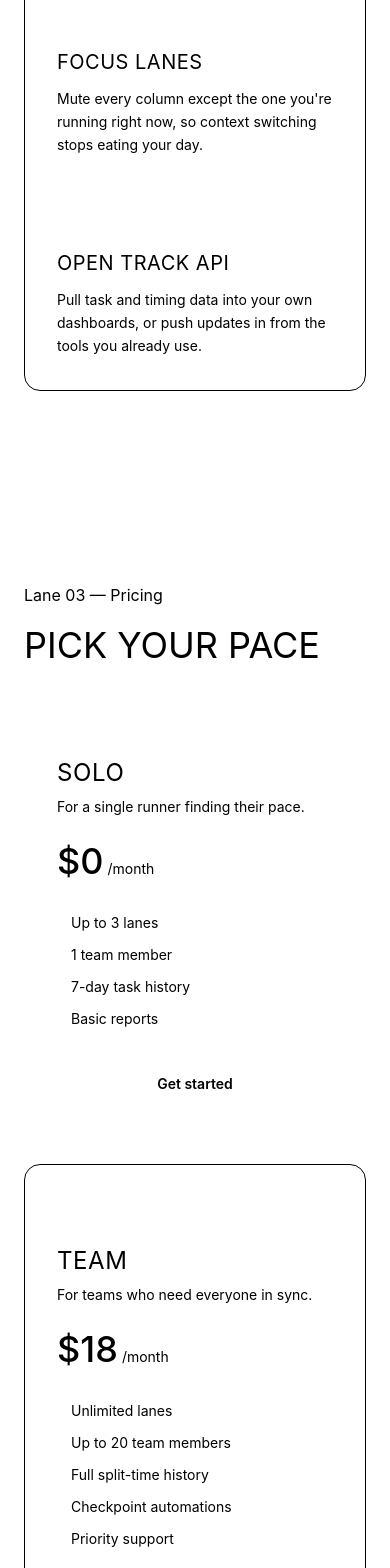
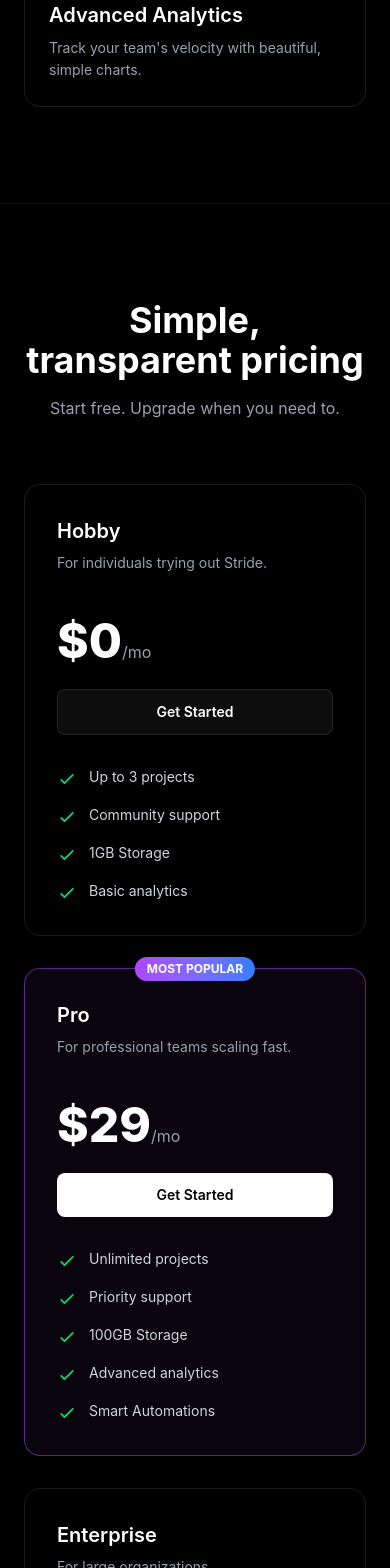
Before and after one commit to joylne15/Stride-saas, a React (Vite) app: page / in a window 390 px wide. Shown: the part 2164-3732 px from the top of the page. Built offline with nearby package versions, Linux system fonts and the light colour scheme.

Commit message:
saas modification

```diff
--- a/src/App.tsx
+++ b/src/App.tsx
@@ -1,23 +1,25 @@
-import Navbar from "./components/Navbar";
-import Hero from "./components/Hero";
-import Features from "./components/Features";
-import Pricing from "./components/pricing";
-import Testimonials from "./components/Testimonials";
-import FAQ from "./components/FAQ";
-import Footer from "./components/Footer";
+// src/App.tsx
+import Navbar from './components/Navbar';
+import Hero from './components/Hero';
+import Features from './components/Features';
+import Pricing from './components/Pricing';
+import Testimonials from './components/Testimonials';
+import FAQ from './components/FAQ';
+import Footer from './components/Footer';
 
 export default function App() {
   return (
-    <div className="min-h-screen bg-cloud font-body text-ink">
+    // The main wrapper. bg-black makes the whole page dark.
+    <div className="bg-black min-h-screen antialiased">
+
       <Navbar />
-      <main>
-        <Hero />
-        <Features />
-        <Pricing />
-        <Testimonials />
-        <FAQ />
-      </main>
+      <Hero />
+      <Features />
+      <Pricing />
+      <Testimonials />
+      <FAQ />
       <Footer />
+
     </div>
   );
 }
--- a/src/components/Features.tsx
+++ b/src/components/Features.tsx
@@ -1,50 +1,37 @@
-const FEATURES = [
-  {
-    title: "Live pace tracking",
-    desc: "See which tasks are gaining speed and which have stalled, at a glance, with no manual status updates.",
-  },
-  {
-    title: "Checkpoint automation",
-    desc: "Set rules so cards move lanes automatically the moment a condition is met — a review, an approval, a merge.",
-  },
-  {
-    title: "Split-time reports",
-    desc: "Every task keeps a timestamped history of how long it spent in each lane, so bottlenecks are easy to spot.",
-  },
-  {
-    title: "Team relay view",
-    desc: "Hand off work cleanly with a queue that shows exactly who's up next and what they're waiting on.",
-  },
-  {
-    title: "Focus lanes",
-    desc: "Mute every column except the one you're running right now, so context switching stops eating your day.",
-  },
-  {
-    title: "Open track API",
-    desc: "Pull task and timing data into your own dashboards, or push updates in from the tools you already use.",
-  },
+// src/components/Features.tsx
+const features = [
+  { title: "Lightning Fast", desc: "Optimized for speed, loading your dashboards in milliseconds." },
+  { title: "Secure by Default", desc: "Enterprise-grade security baked into every line of code." },
+  { title: "Seamless Integrations", desc: "Connect with Slack, GitHub, and 100+ tools in one click." },
+  { title: "Real-time Updates", desc: "See changes instantly as your team updates tasks." },
+  { title: "Smart Automations", desc: "Let Stride handle the busywork so you can focus on building." },
+  { title: "Advanced Analytics", desc: "Track your team's velocity with beautiful, simple charts." }
 ];
 
 export default function Features() {
   return (
-    <section id="features" className="mx-auto max-w-6xl px-6 py-24">
-      <p className="lane-label text-cobalt">Lane 02 — Features</p>
-      <h2 className="mt-4 max-w-2xl font-display text-4xl leading-tight md:text-5xl">
-        BUILT FOR TEAMS THAT MEASURE MOMENTUM
-      </h2>
+    // py-24 means padding top and bottom. border-t adds a very faint line at the top
+    <section className="bg-black py-24 border-t border-white/5">
+      <div className="max-w-7xl mx-auto px-6">
 
-      <div className="mt-14 grid gap-px overflow-hidden rounded-2xl border border-mist bg-mist md:grid-cols-3">
-        {FEATURES.map((feature) => (
-          <div key={feature.title} className="bg-cloud p-8">
-            <div className="mb-6 h-1 w-10 rounded-full bg-cobalt" />
-            <h3 className="font-display text-xl tracking-wide">
-              {feature.title.toUpperCase()}
-            </h3>
-            <p className="mt-3 text-sm leading-relaxed text-slate">
-              {feature.desc}
-            </p>
-          </div>
-        ))}
+        {/* Section Title */}
+        <h2 className="text-4xl md:text-5xl font-bold text-white text-center mb-4">A platform built for speed</h2>
+        <p className="text-gray-400 text-center mb-16 max-w-2xl mx-auto">Everything you need to streamline your workflow.</p>
+
+        {/* The Grid: 1 column on mobile, 2 on tablets (md), 3 on desktops (lg) */}
+        <div className="grid grid-cols-1 md:grid-cols-2 lg:grid-cols-3 gap-6">
+          {features.map((feature, i) => (
+            <div
+              key={i}
+              className="rounded-2xl border border-white/10 bg-linear-to-b  to-transparent p-6 backdrop-blur-sm hover:border-white/20 transition"
+            >
+              {/* The Icon (a gradient square) */}
+              <div className="mb-4 h-10 w-10 rounded-lg  from-purple-500 to-blue-500"></div>
+              <h3 className="text-xl font-semibold text-white mb-2">{feature.title}</h3>
+              <p className="text-gray-400 text-sm leading-relaxed">{feature.desc}</p>
+            </div>
+          ))}
+        </div>
       </div>
     </section>
   );
--- a/src/components/Navbar.tsx
+++ b/src/components/Navbar.tsx
@@ -1,89 +1,32 @@
-import { useState } from "react";
-
-const NAV_LINKS = [
-  { label: "Features", href: "#features" },
-  { label: "Pricing", href: "#pricing" },
-  { label: "Testimonials", href: "#testimonials" },
-  { label: "FAQ", href: "#faq" },
-];
+// src/components/Navbar.tsx
 
 export default function Navbar() {
-  const [open, setOpen] = useState(false);
+  return (
+    // sticky top-0 keeps it at the top. backdrop-blur makes it see-through (glassmorphism)
+    <nav className="sticky top-0 z-50 bg-black/60 backdrop-blur-md border-b border-white/10">
+      <div className="max-w-7xl mx-auto px-6 py-4 flex justify-between items-center">
 
-  return (
-    <header className="sticky top-0 z-50 border-b border-mist/80 bg-cloud/90 backdrop-blur">
-      <nav className="mx-auto flex max-w-6xl items-center justify-between px-6 py-4">
-        <a href="#top" className="flex items-center gap-2">
-          <span className="h-2.5 w-2.5 rounded-full bg-cobalt" aria-hidden="true" />
-          <span className="font-display text-2xl tracking-wide">STRIDE</span>
-        </a>
+        {/* Logo */}
+        <div className="text-white font-bold text-xl">Stride</div>
 
-        <ul className="hidden items-center gap-8 md:flex">
-          {NAV_LINKS.map((link) => (
-            <li key={link.href}>
-              <a
-                href={link.href}
-                className="lane-label text-slate transition-colors hover:text-ink"
-              >
-                {link.label}
-              </a>
-            </li>
-          ))}
-        </ul>
-
-        <div className="hidden items-center gap-4 md:flex">
-          <a href="#" className="lane-label text-slate hover:text-ink">
-            Log in
-          </a>
-          <a
-            href="#pricing"
-            className="rounded-full bg-ink px-5 py-2.5 text-sm font-semibold text-cloud transition-colors hover:bg-cobalt"
-          >
-            Start free
-          </a>
+        {/* Center Links - hidden on mobile (md:flex), visible on desktop */}
+        <div className="hidden md:flex space-x-8 text-sm text-gray-300">
+          <a href="#" className="hover:text-white transition">Features</a>
+          <a href="#" className="hover:text-white transition">Pricing</a>
+          <a href="#" className="hover:text-white transition">Docs</a>
         </div>
 
-        <button
-          type="button"
-          onClick={() => setOpen((v) => !v)}
-          aria-expanded={open}
-          aria-label="Toggle menu"
-          className="flex h-10 w-10 items-center justify-center rounded-full border border-mist md:hidden"
-        >
-          <span className="sr-only">Menu</span>
-          <div className="flex flex-col gap-1.5">
-            <span className="block h-0.5 w-5 bg-ink" />
-            <span className="block h-0.5 w-5 bg-ink" />
-          </div>
-        </button>
-      </nav>
+        {/* Right Side Buttons */}
+        <div className="flex items-center space-x-4">
+          <button className="text-sm text-gray-300 hover:text-white transition hidden md:block">
+            Sign In
+          </button>
+          <button className="text-sm bg-white text-black px-4 py-2 rounded-lg font-semibold hover:bg-gray-200 transition">
+            Get Started
+          </button>
+        </div>
 
-      {open && (
-        <div className="border-t border-mist bg-cloud px-6 py-4 md:hidden">
-          <ul className="flex flex-col gap-4">
-            {NAV_LINKS.map((link) => (
-              <li key={link.href}>
-                <a
-                  href={link.href}
-                  onClick={() => setOpen(false)}
-                  className="lane-label text-slate"
-                >
-                  {link.label}
-                </a>
-              </li>
-            ))}
-            <li>
-              <a
-                href="#pricing"
-                onClick={() => setOpen(false)}
-                className="inline-block rounded-full bg-ink px-5 py-2.5 text-sm font-semibold text-cloud"
-              >
-                Start free
-              </a>
-            </li>
-          </ul>
-        </div>
-      )}
-    </header>
+      </div>
+    </nav>
   );
 }
--- a/src/components/pricing.tsx
+++ b/src/components/pricing.tsx
@@ -1,92 +1,65 @@
-const PLANS = [
+// src/components/Pricing.tsx
+
+// A tiny SVG checkmark icon so we don't need external icon libraries
+const CheckIcon = () => (
+  <svg className="w-5 h-5 text-green-400" fill="none" stroke="currentColor" viewBox="0 0 24 24"><path strokeLinecap="round" strokeLinejoin="round" strokeWidth="2" d="M5 13l4 4L19 7"></path></svg>
+);
+
+const pricingTiers = [
   {
-    name: "Solo",
-    price: "0",
-    tagline: "For a single runner finding their pace.",
-    features: ["Up to 3 lanes", "1 team member", "7-day task history", "Basic reports"],
-    highlighted: false,
+    name: "Hobby", price: "$0", desc: "For individuals trying out Stride.",
+    features: ["Up to 3 projects", "Community support", "1GB Storage", "Basic analytics"]
   },
   {
-    name: "Team",
-    price: "18",
-    tagline: "For teams who need everyone in sync.",
-    features: [
-      "Unlimited lanes",
-      "Up to 20 team members",
-      "Full split-time history",
-      "Checkpoint automations",
-      "Priority support",
-    ],
-    highlighted: true,
+    name: "Pro", price: "$29", desc: "For professional teams scaling fast.",
+    features: ["Unlimited projects", "Priority support", "100GB Storage", "Advanced analytics", "Smart Automations"],
+    featured: true // This triggers the purple highlight!
   },
   {
-    name: "Studio",
-    price: "42",
-    tagline: "For orgs running multiple tracks at once.",
-    features: [
-      "Everything in Team",
-      "Unlimited members",
-      "Open track API access",
-      "SSO & audit logs",
-      "Dedicated onboarding",
-    ],
-    highlighted: false,
-  },
+    name: "Enterprise", price: "Custom", desc: "For large organizations.",
+    features: ["Everything in Pro", "Dedicated manager", "Unlimited Storage", "SSO & SAML", "99.99% Uptime SLA"]
+  }
 ];
 
 export default function Pricing() {
   return (
-    <section id="pricing" className="bg-ink py-24 text-cloud">
-      <div className="mx-auto max-w-6xl px-6">
-        <p className="lane-label text-amber">Lane 03 — Pricing</p>
-        <h2 className="mt-4 max-w-2xl font-display text-4xl leading-tight md:text-5xl">
-          PICK YOUR PACE
-        </h2>
+    <section className="bg-black py-24 border-t border-white/5">
+      <div className="max-w-7xl mx-auto px-6">
+        <h2 className="text-4xl md:text-5xl font-bold text-white text-center mb-4">Simple, transparent pricing</h2>
+        <p className="text-gray-400 text-center mb-16">Start free. Upgrade when you need to.</p>
 
-        <div className="mt-14 grid gap-6 md:grid-cols-3">
-          {PLANS.map((plan) => (
-            <div
-              key={plan.name}
-              className={`flex flex-col rounded-2xl border p-8 ${
-                plan.highlighted
-                  ? "border-cobalt bg-graphite"
-                  : "border-white/10 bg-graphite/40"
-              }`}
-            >
-              {plan.highlighted && (
-                <span className="lane-label mb-4 inline-block w-fit rounded-full bg-cobalt px-3 py-1 text-white">
-                  Most popular
-                </span>
+        {/* items-start makes sure all columns align at the top nicely */}
+        <div className="grid md:grid-cols-3 gap-8 items-start">
+          {pricingTiers.map((tier, i) => (
+            <div key={i} className={`relative rounded-2xl p-8 border ${tier.featured ? 'border-purple-500/50 bg-purple-500/5' : 'border-white/10'} backdrop-blur-sm`}>
+
+              {/* The badge for the popular tier */}
+              {tier.featured && (
+                <div className="absolute -top-3 left-1/2 -translate-x-1/2 bg-linear-to-r from-purple-500 to-blue-500 text-white text-xs font-bold px-3 py-1 rounded-full">
+                  MOST POPULAR
+                </div>
               )}
-              <h3 className="font-display text-2xl tracking-wide">
-                {plan.name.toUpperCase()}
-              </h3>
-              <p className="mt-2 text-sm text-ink-muted">{plan.tagline}</p>
 
-              <div className="mt-6 flex items-baseline gap-1 font-mono-stat">
-                <span className="text-4xl font-medium">${plan.price}</span>
-                <span className="text-sm text-ink-muted">/month</span>
+              <h3 className="text-xl font-semibold text-white">{tier.name}</h3>
+              <p className="text-gray-400 text-sm mt-2 h-10">{tier.desc}</p>
+
+              <div className="my-6">
+                <span className="text-5xl font-extrabold text-white">{tier.price}</span>
+                {tier.price !== "Custom" && <span className="text-gray-400">/mo</span>}
               </div>
 
-              <ul className="mt-8 flex-1 space-y-3">
-                {plan.features.map((feature) => (
-                  <li key={feature} className="flex items-start gap-2 text-sm">
-                    <span className="mt-1 h-1.5 w-1.5 shrink-0 rounded-full bg-cobalt" />
-                    <span className="text-ink-muted">{feature}</span>
+              <button className={`w-full py-3 rounded-lg font-semibold text-sm transition ${tier.featured ? 'bg-white text-black hover:bg-gray-200' : 'bg-white/5 text-white border border-white/10 hover:bg-white/10'}`}>
+                {tier.price === "Custom" ? "Contact Sales" : "Get Started"}
+              </button>
+
+              <ul className="mt-8 space-y-4">
+                {tier.features.map((feat, idx) => (
+                  <li key={idx} className="flex items-start text-gray-300 text-sm">
+                    <span className="mr-3 mt-0.5"><CheckIcon /></span>
+                    {feat}
                   </li>
                 ))}
               </ul>
-
-              <a
-                href="#"
-                className={`mt-8 rounded-full px-5 py-3 text-center text-sm font-semibold transition-colors ${
-                  plan.highlighted
-                    ? "bg-cobalt text-white hover:bg-cobalt-dim"
-                    : "border border-white/20 text-cloud hover:border-white/50"
-                }`}
-              >
-                Get started
-              </a>
             </div>
           ))}
         </div>
```
Also changed, not shown: src/components/FAQ.tsx (+43 -53 lines), src/components/Footer.tsx (+46 -50 lines), src/components/Hero.tsx (+38 -57 lines), src/components/Testimonials.tsx (+28 -39 lines).
